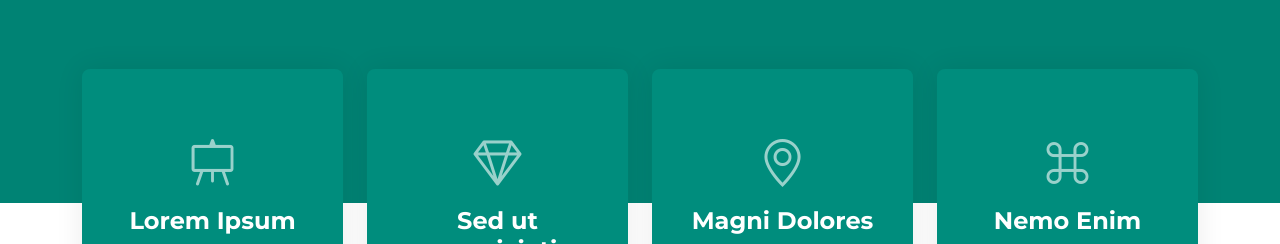
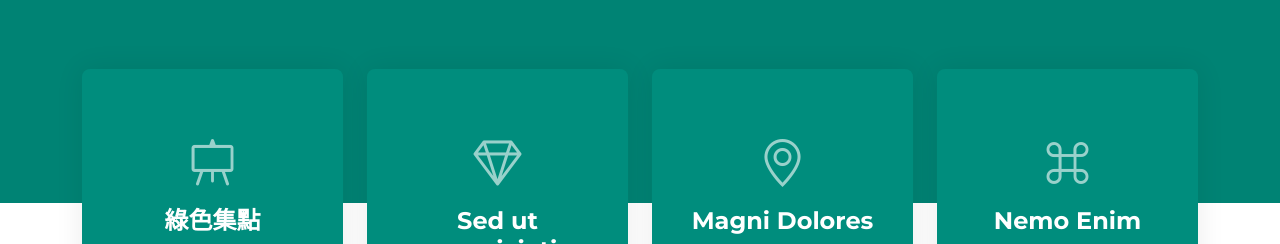
Before and after one commit to tsengtinghan/GreenPoint, a plain HTML site: page GreenPoint/index.html in a window 1280 px wide. Shown: the part 556-800 px from the top of the page. Drawn offline with nearby package versions, Linux system fonts and the light colour scheme.

```diff
--- a/GreenPoint/index.html
+++ b/GreenPoint/index.html
@@ -131,7 +131,7 @@
           <div class="col-xl-3 col-md-6" data-aos="fade-up" data-aos-delay="100">
             <div class="icon-box">
               <div class="icon"><i class="bi bi-easel"></i></div>
-              <h4 class="title"><a href="" class="stretched-link">Lorem Ipsum</a></h4>
+              <h4 class="title"><a href="" class="stretched-link">綠色集點</a></h4>
             </div>
           </div>
           <!--End Icon Box -->
```
